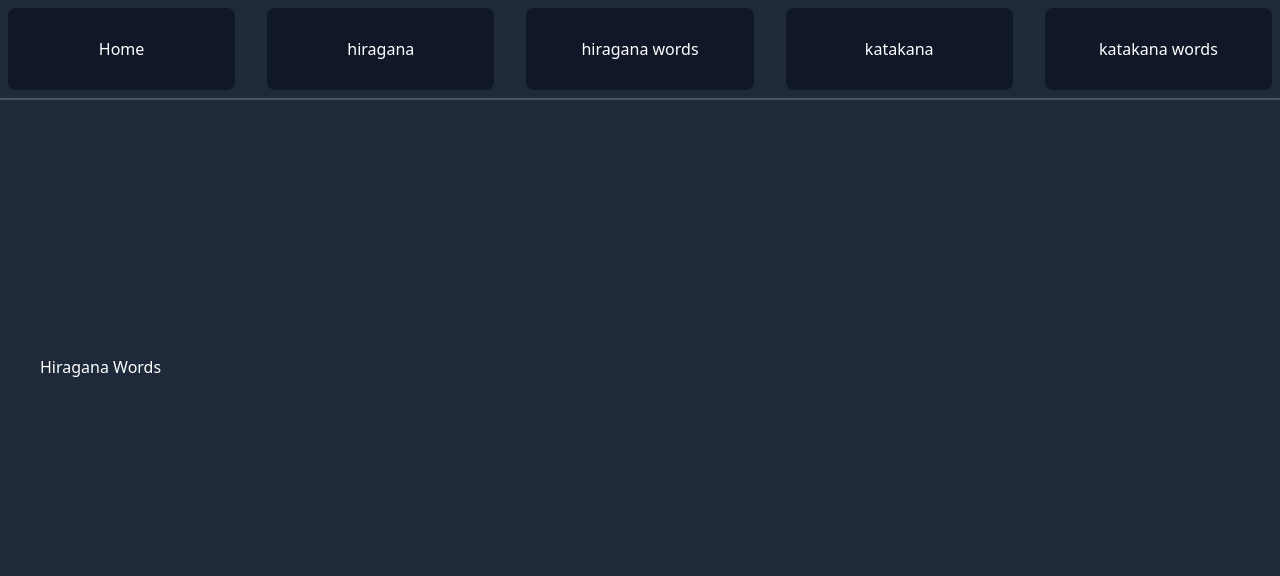
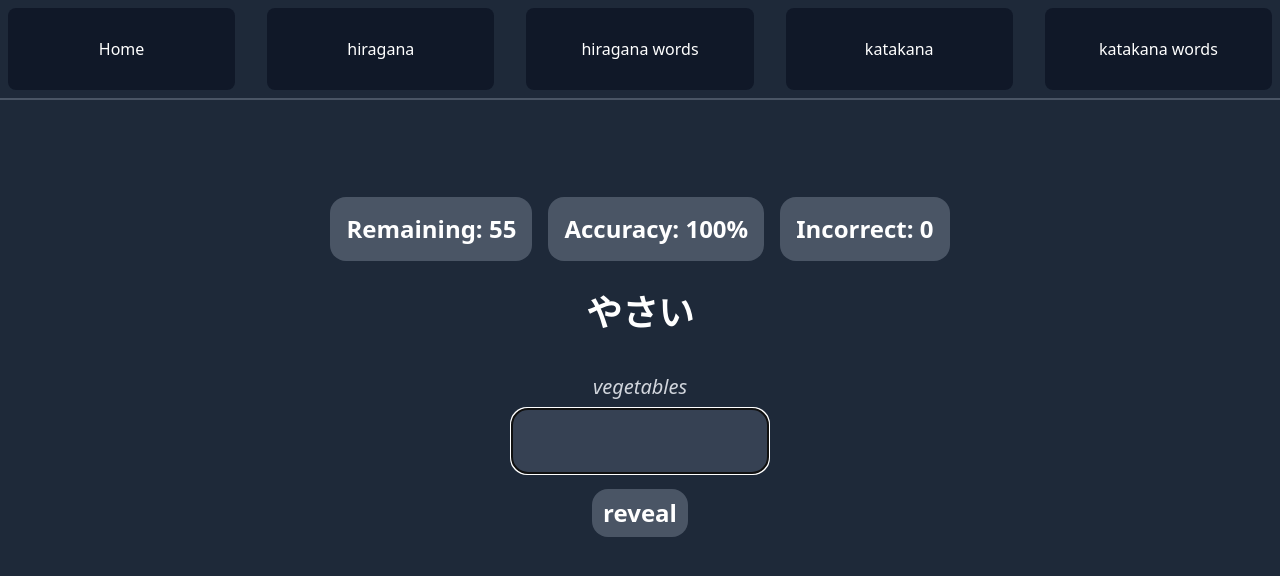
Before and after one commit to AngelMoreno24/Japanese-FlashCards, a React app in the folder frontend/: page /hiraganaWords in a window 1280 px wide. Shown: the top 576 px of the page. Built offline with nearby package versions, Linux system fonts and the light colour scheme; the HTML template or start-up script is replaced by a standard one.

Commit message:
added hiragana words page

```diff
--- a/frontend/src/pages/HiraganaWords.jsx
+++ b/frontend/src/pages/HiraganaWords.jsx
@@ -1,11 +1,180 @@
-import React from 'react'
+import React, { useEffect, useState } from 'react';
 
 const HiraganaWords = () => {
+  const hiraganaWords = {
+    こんにちは: { romaji: 'konnichiwa', english: 'hello' },
+    おはよう: { romaji: 'ohayou', english: 'good morning' },
+    こんばんは: { romaji: 'konbanwa', english: 'good evening' },
+    さようなら: { romaji: 'sayounara', english: 'goodbye' },
+    ありがとう: { romaji: 'arigatou', english: 'thank you' },
+    はい: { romaji: 'hai', english: 'yes' },
+    いいえ: { romaji: 'iie', english: 'no' },
+    すみません: { romaji: 'sumimasen', english: 'excuse me / sorry' },
+    おねがいします: { romaji: 'onegaishimasu', english: 'please' },
+    ごめんなさい: { romaji: 'gomennasai', english: 'I’m sorry' },
+    わたし: { romaji: 'watashi', english: 'I / me' },
+    あなた: { romaji: 'anata', english: 'you' },
+    かれ: { romaji: 'kare', english: 'he' },
+    かのじょ: { romaji: 'kanojo', english: 'she' },
+    ともだち: { romaji: 'tomodachi', english: 'friend' },
+    いち: { romaji: 'ichi', english: 'one' },
+    に: { romaji: 'ni', english: 'two' },
+    さん: { romaji: 'san', english: 'three' },
+    よん: { romaji: 'yon', english: 'four' },
+    ご: { romaji: 'go', english: 'five' },
+    やま: { romaji: 'yama', english: 'mountain' },
+    かわ: { romaji: 'kawa', english: 'river' },
+    はな: { romaji: 'hana', english: 'flower' },
+    そら: { romaji: 'sora', english: 'sky' },
+    みず: { romaji: 'mizu', english: 'water' },
+    ごはん: { romaji: 'gohan', english: 'rice / meal' },
+    みそしる: { romaji: 'misoshiru', english: 'miso soup' },
+    さかな: { romaji: 'sakana', english: 'fish' },
+    にく: { romaji: 'niku', english: 'meat' },
+    やさい: { romaji: 'yasai', english: 'vegetables' },
+    きょう: { romaji: 'kyou', english: 'today' },
+    あした: { romaji: 'ashita', english: 'tomorrow' },
+    きのう: { romaji: 'kinou', english: 'yesterday' },
+    とき: { romaji: 'toki', english: 'time' },
+    じかん: { romaji: 'jikan', english: 'hour / time' },
+    がっこう: { romaji: 'gakkou', english: 'school' },
+    せんせい: { romaji: 'sensei', english: 'teacher' },
+    がくせい: { romaji: 'gakusei', english: 'student' },
+    ほん: { romaji: 'hon', english: 'book' },
+    えんぴつ: { romaji: 'enpitsu', english: 'pencil' },
+    いえ: { romaji: 'ie', english: 'house' },
+    みせ: { romaji: 'mise', english: 'shop' },
+    まち: { romaji: 'machi', english: 'town' },
+    えき: { romaji: 'eki', english: 'station' },
+    くるま: { romaji: 'kuruma', english: 'car' },
+    たべる: { romaji: 'taberu', english: 'to eat' },
+    のむ: { romaji: 'nomu', english: 'to drink' },
+    みる: { romaji: 'miru', english: 'to see / watch' },
+    いく: { romaji: 'iku', english: 'to go' },
+    くる: { romaji: 'kuru', english: 'to come' },
+    ちち: { romaji: 'chichi', english: 'father' },
+    はは: { romaji: 'haha', english: 'mother' },
+    あに: { romaji: 'ani', english: 'older brother' },
+    あね: { romaji: 'ane', english: 'older sister' },
+    いもうと: { romaji: 'imouto', english: 'younger sister' }
+  };
+
+  const allWords = Object.keys(hiraganaWords);
+
+  const [quiz, setQuiz] = useState(allWords);
+  const [currentWord, setCurrentWord] = useState(null);
+  const [inputValue, setInputValue] = useState('');
+  const [remaining, setRemaining] = useState(allWords.length);
+  const [revealStatus, setRevealStatus] = useState(false);
+  const [randomIndex, setRandomIndex] = useState(null);
+
+  const [incorrect, setIncorrect] = useState(0);
+  const [totalAttempts, setTotalAttempts] = useState(0);
+
+  const getRandomInt = (max) => Math.floor(Math.random() * max);
+  const selectWord = (data) => {
+    if (!data || data.length === 0) return;
+    const index = getRandomInt(data.length);
+    setRandomIndex(index);
+    setCurrentWord(data[index]);
+  };
+
+  // Start quiz immediately
+  useEffect(() => {
+    setQuiz(allWords);
+    setRemaining(allWords.length);
+    selectWord(allWords);
+  }, []);
+
+  // Input check
+  useEffect(() => {
+    if (!inputValue || !currentWord) return;
+    const answer = hiraganaWords[currentWord].romaji;
+
+    if (inputValue.length === answer.length) {
+      setTotalAttempts((prev) => prev + 1);
+      if (inputValue === answer) {
+        setInputValue('');
+        const newQuiz = quiz.filter((_, i) => i !== randomIndex);
+        setQuiz(newQuiz);
+        setRemaining(newQuiz.length);
+        setRevealStatus(false);
+        if (newQuiz.length > 0) selectWord(newQuiz);
+        else setCurrentWord(null);
+      } else {
+        setInputValue('');
+        setIncorrect((prev) => prev + 1);
+      }
+    }
+  }, [inputValue]);
+
+  // Spacebar toggles reveal
+  useEffect(() => {
+    const handleSpace = (e) => {
+      if (e.code === 'Space') {
+        e.preventDefault();
+        setRevealStatus((prev) => !prev);
+      }
+    };
+    window.addEventListener('keydown', handleSpace);
+    return () => window.removeEventListener('keydown', handleSpace);
+  }, []);
+
+  if (!currentWord) {
+    return (
+      <p className="text-3xl text-center mt-20 font-semibold text-gray-200">
+        🎉 Quiz Complete!
+      </p>
+    );
+  }
+
   return (
-    <div>
-      Hiragana Words
-    </div>
-  )
-}
+    <>
+      <div className="flex justify-center gap-4 my-4">
+        <p className="text-2xl font-semibold bg-gray-600 p-4 rounded-2xl text-center">
+          Remaining: {remaining}
+        </p>
+        <p className="text-2xl font-semibold bg-gray-600 p-4 rounded-2xl text-center">
+          Accuracy: {totalAttempts ? Math.round(((totalAttempts - incorrect) / totalAttempts) * 100) : 100}%
+        </p>
+        <p className="text-2xl font-semibold bg-gray-600 p-4 rounded-2xl text-center">
+          Incorrect: {incorrect}
+        </p>
+      </div>
 
-export default HiraganaWords
+      {/* Japanese word */}
+      <p className="text-4xl font-semibold text-center my-4 p-4 w-64 mx-auto h-20">
+        {currentWord}
+      </p>
+
+      {/* English translation */}
+      <p className="text-xl text-center text-gray-300 italic mb-2">
+        {hiraganaWords[currentWord].english}
+      </p>
+
+      {/* Reveal Romanji */}
+      {revealStatus && (
+        <p className="text-2xl text-center text-yellow-300 mb-4">
+          {hiraganaWords[currentWord].romaji}
+        </p>
+      )}
+
+      <input
+        type="text"
+        className="block bg-gray-700 text-center rounded-2xl w-64 mx-auto text-2xl p-4"
+        value={inputValue}
+        onChange={(e) => setInputValue(e.target.value.toLowerCase())}
+        autoFocus
+      />
+
+      <p
+        className="text-2xl font-semibold text-center my-4 bg-gray-600 p-2 w-24 mx-auto rounded-2xl cursor-pointer"
+        onClick={() => setRevealStatus((prev) => !prev)}
+      >
+        {revealStatus ? 'hide' : 'reveal'}
+      </p>
+    </>
+  );
+};
+
+export default HiraganaWords;
--- /dev/null
+++ b/frontend/src/pages/HiraganaWordsChart.js
@@ -0,0 +1,34 @@
+export const hiraganaWordsChart = [
+  // Greetings
+  [['こんにちは', 'hello'], ['おはよう', 'good morning'], ['こんばんは', 'good evening'], ['さようなら', 'goodbye'], ['ありがとう', 'thank you']],
+
+  // Common expressions
+  [['はい', 'yes'], ['いいえ', 'no'], ['すみません', 'excuse me/sorry'], ['おねがいします', 'please'], ['ごめんなさい', 'sorry']],
+
+  // People / Pronouns
+  [['わたし', 'I/me'], ['あなた', 'you'], ['かれ', 'he'], ['かのじょ', 'she'], ['ともだち', 'friend']],
+
+  // Numbers
+  [['いち', 'one'], ['に', 'two'], ['さん', 'three'], ['よん', 'four'], ['ご', 'five']],
+
+  // Nature
+  [['やま', 'mountain'], ['かわ', 'river'], ['はな', 'flower'], ['そら', 'sky'], ['みず', 'water']],
+
+  // Food
+  [['ごはん', 'rice/meal'], ['みそしる', 'miso soup'], ['さかな', 'fish'], ['にく', 'meat'], ['やさい', 'vegetable']],
+
+  // Time / Days
+  [['きょう', 'today'], ['あした', 'tomorrow'], ['きのう', 'yesterday'], ['とき', 'time'], ['じかん', 'hour']],
+
+  // School / Study
+  [['がっこう', 'school'], ['せんせい', 'teacher'], ['がくせい', 'student'], ['ほん', 'book'], ['えんぴつ', 'pencil']],
+
+  // Places
+  [['いえ', 'house'], ['みせ', 'store'], ['まち', 'town'], ['えき', 'station'], ['くるま', 'car']],
+
+  // Verbs (plain forms)
+  [['たべる', 'eat'], ['のむ', 'drink'], ['みる', 'see/watch'], ['いく', 'go'], ['くる', 'come']],
+
+  // Family
+  [['ちち', 'father'], ['はは', 'mother'], ['あに', 'older brother'], ['あね', 'older sister'], ['いもうと', 'younger sister']]
+];
```
